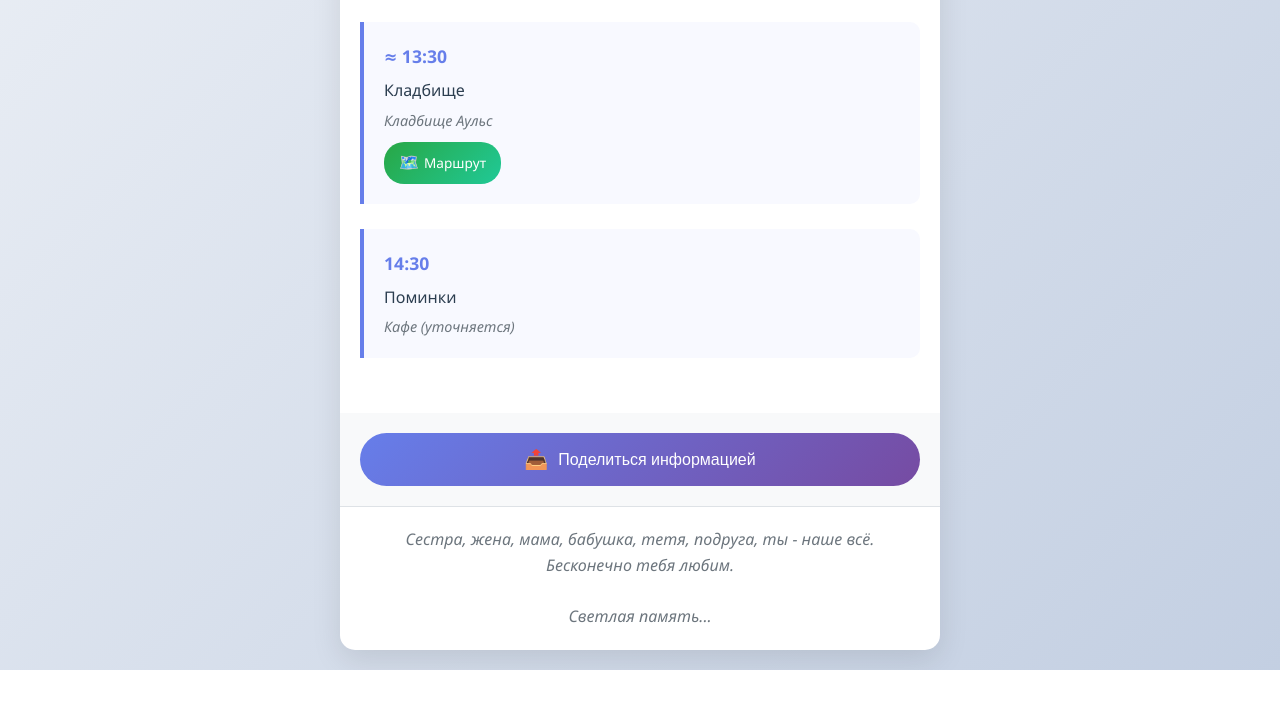
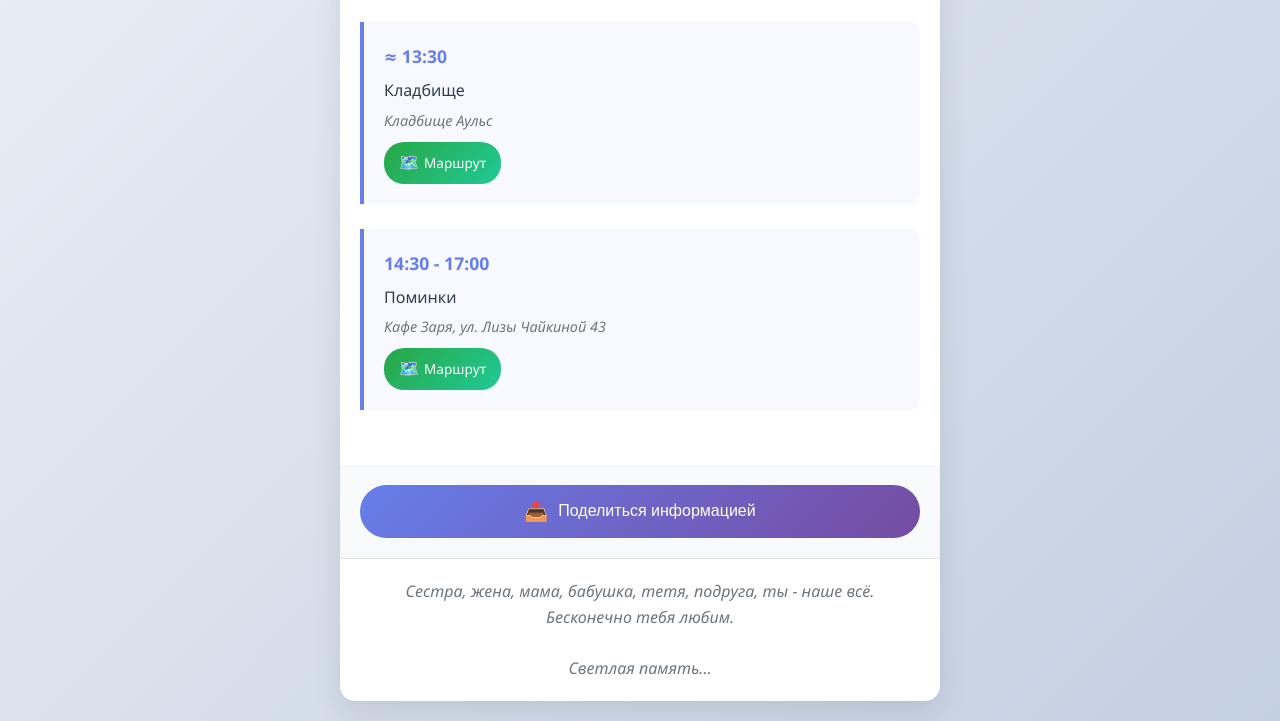
Before and after one commit to vsemashko/funeral-info, a plain HTML site: page index.html in a window 1280 px wide. Shown: the part 733-1454 px from the top of the page. Before the commit the page ends 1403 px from the top, so only its background shows below. Drawn offline with Linux system fonts and the light colour scheme.

Commit message:
Add cafe

```diff
--- a/index.html
+++ b/index.html
@@ -261,9 +261,12 @@
             </div>
 
             <div class="schedule-item">
-                <div class="time">14:30</div>
+                <div class="time">14:30 - 17:00</div>
                 <div class="event">Поминки</div>
-                <div class="location">Кафе (уточняется)</div>
+                <div class="location">Кафе Заря, ул. Лизы Чайкиной 43</div>
+                <a href="https://yandex.by/maps/?text=Гродно%2C%20ул.%20Лизы%20Чайкиной%2043%20кафе%20Заря" target="_blank" class="route-link">
+                    <span class="icon">🗺️</span> Маршрут
+                </a>
             </div>
         </div>
 
@@ -290,7 +293,7 @@
 09:00-12:00 - Прощание дома (Гродно, ул. Минейко 5)
 12:30-13:10 - Отпевание (Церковь Ольшанка, ул. Ф. Богушевича)
 ≈13:30 - Кладбище Аульс
-14:30 - Поминки в кафе`;
+14:30-17:00 - Поминки в кафе Заря (ул. Лизы Чайкиной 43)`;
 
             // Проверяем поддержку Web Share API (работает на мобильных устройствах)
             if (navigator.share && navigator.canShare && navigator.canShare({ text: text })) {
```
